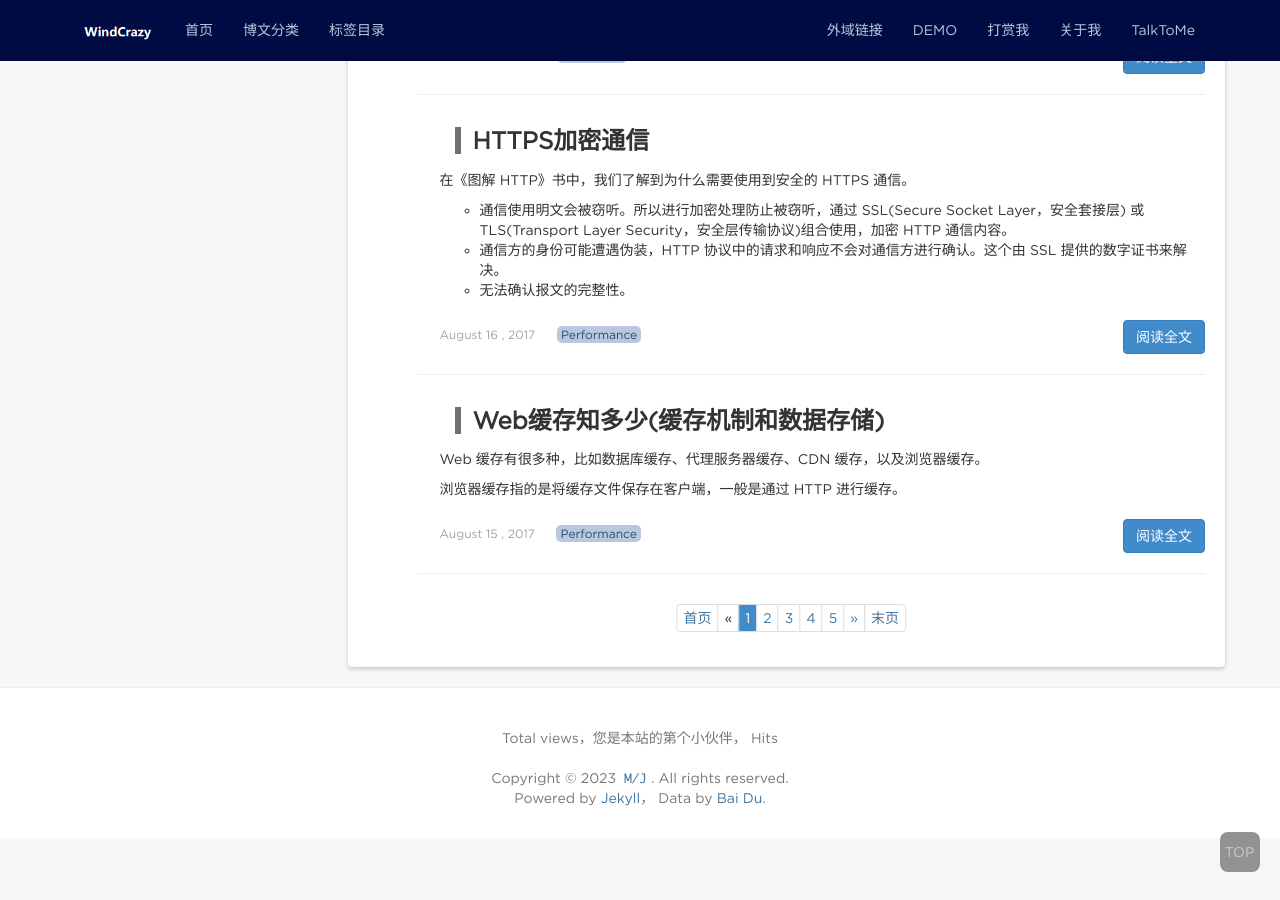
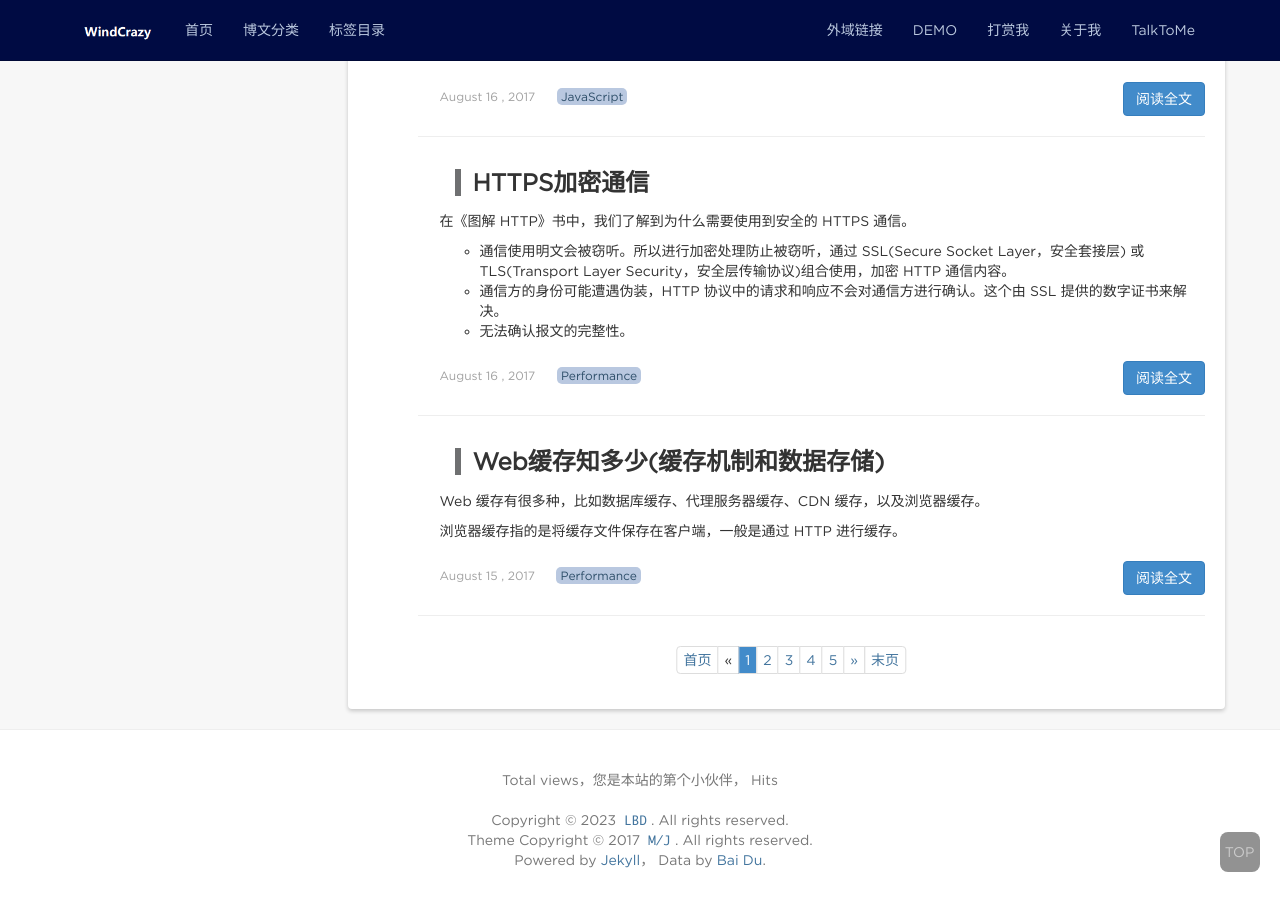
Before and after one commit to windcrazy123/windcrazy123.github.io, a Jekyll site: the page built from index.html, in a window 1280 px wide and 900 px high, scrolled down 1978 px. Built offline with Jekyll 4.4.1, drawn with Linux system fonts in a browser that asks for light colours; nearby versions of some CDN libraries; the list of posts is cut into pages by our own code; comment, search, counter and statistics services are not loaded; some of the changed text lies outside the part shown.

Commit message:
change some

```diff
--- a/_includes/docs_header.html
+++ b/_includes/docs_header.html
@@ -1,7 +1,7 @@
 <div class="docs-header pa" id="content">
     <canvas id="mycanvas">你的浏览器不支持canvas</canvas>
     <div class="container" >
-  	{% if page.title == 'TIMI PAGE' %}
+  	{% if page.title == 'WindCrazy' %}
         <h1>{{ site.name }}</h1>
         <p>{{ site.description }}</p>
     {% else %}
--- a/_includes/footer.html
+++ b/_includes/footer.html
@@ -4,14 +4,15 @@
             <p>Total <span id="busuanzi_value_site_pv"></span> views，您是本站的第<span id="busuanzi_value_site_uv"></span>个小伙伴，<span id="busuanzi_value_page_pv"></span> Hits</p><br/>
     </div>
 	<div class="container">
-		<p class="copyright">Copyright &copy; {{ site.time | date: '%Y' }} <a href="{{site.resume_site}}" target="_blank"><code>M/J</code></a>. All rights reserved. </p>
+		<p class="copyright">Copyright &copy; {{ site.time | date: '%Y' }} <a href="http://windcrazy123.com/me/" target="_blank"><code>LBD</code></a>. All rights reserved. </p>
+		<p class="copyright">Theme Copyright &copy; 2017 <a href="{{site.resume_site}}" target="_blank"><code>M/J</code></a>. All rights reserved. </p>
 		<p>Powered by <a href="http://jekyllrb.com" target="_blank">Jekyll</a>， Data by <a href="https://tongji.baidu.com/web/23811489/overview/index" target="_blank">Bai Du</a>.</p>
 	</div>
 	<ul id="gotop"><li><span>TOP</span></li></ul>
 </footer>
 <script src="http://apps.bdimg.com/libs/jquery/1.11.3/jquery.min.js"></script>
 <script src="http://apps.bdimg.com/libs/bootstrap/3.3.4/js/bootstrap.min.js"></script>
-<script async src="//dn-lbstatics.qbox.me/busuanzi/2.3/busuanzi.pure.mini.js"></script>
+<script async src="//busuanzi.ibruce.info/busuanzi/2.3/busuanzi.pure.mini.js"></script>
 <script src="{{ '/styles/js/function.min.js' | prepend: site.baseurl }}"></script>
 <script src="{{ '/styles/js/lessismore.js' | prepend: site.baseurl }}"></script>
 <script src="{{ '/styles/js/application.min.js' | prepend: site.baseurl }}"></script>
```
Also changed, not shown: README.md.
